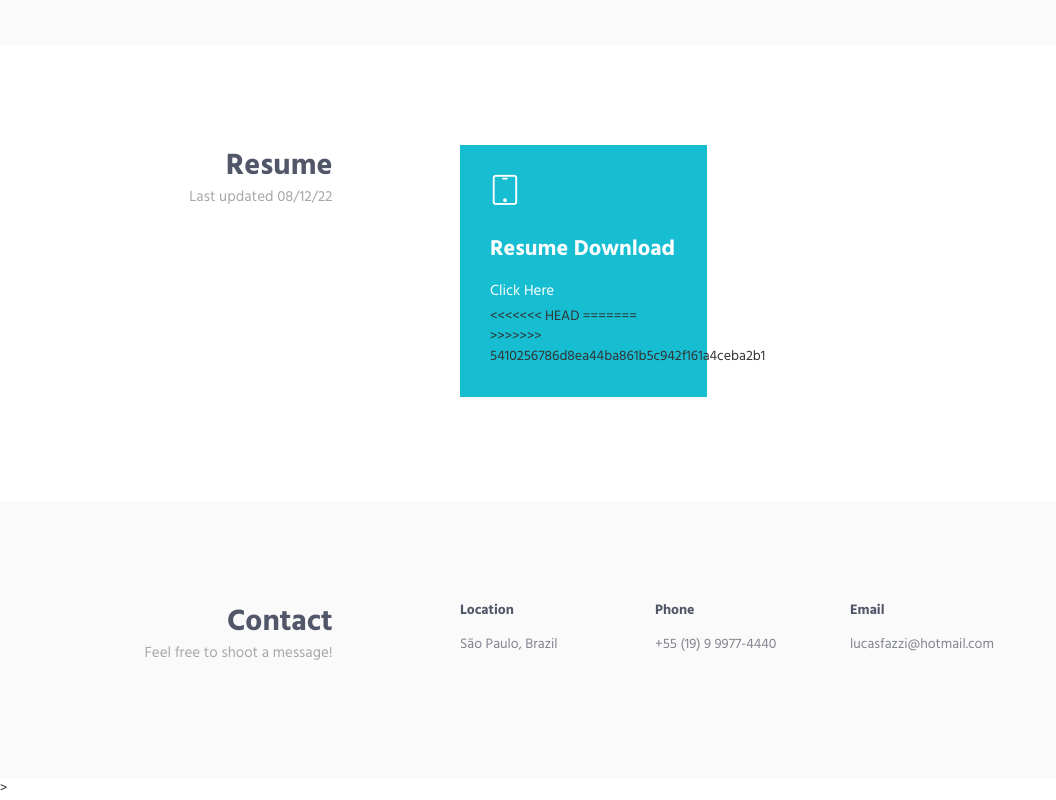
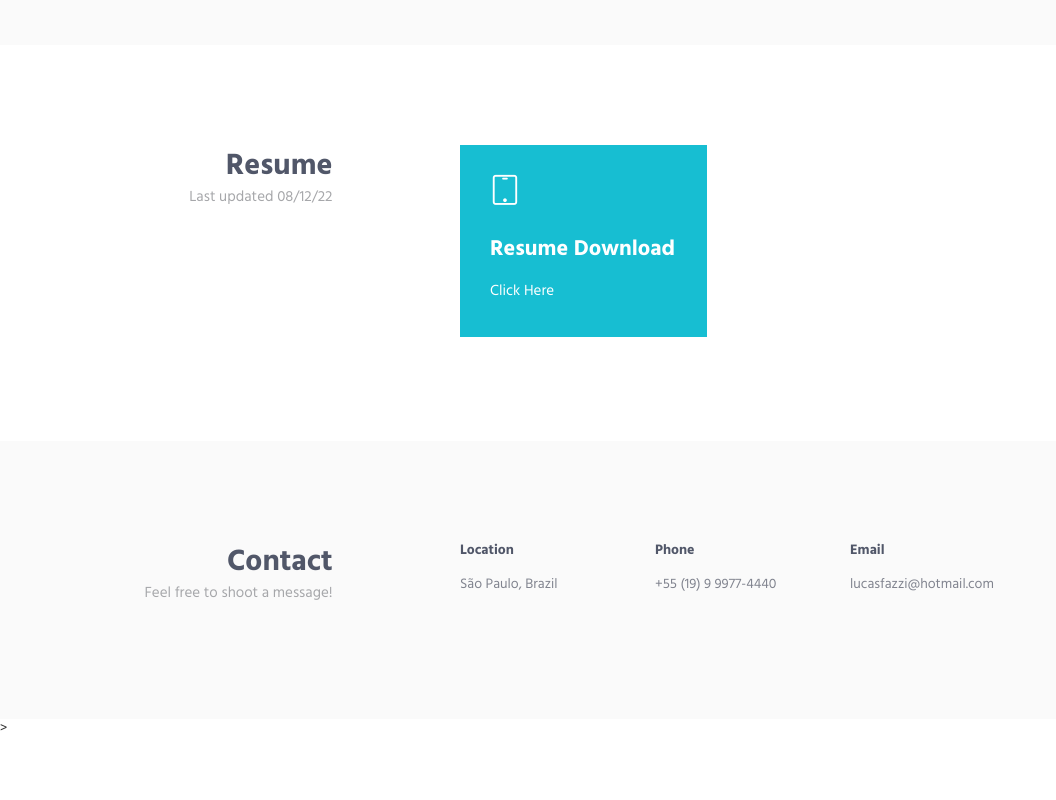
Before and after one commit to lucasfazzib/lucasfazzib.github.io, a plain HTML site: page index.html in a window 1280 px wide. Shown: the part 1545-2345 px from the top of the page, without its empty margins (0-1056 px from the left). After the commit the page ends 2285 px from the top, so only its background shows below. Drawn offline with Linux system fonts and the light colour scheme.

Commit message:
details.

```diff
--- a/index.html
+++ b/index.html
@@ -201,11 +201,7 @@
                                             <h3 class="color-white">Resume Download</h3>
                                             <p class="color-white margin-b-5">Click Here</p>
                                         </div>
-<<<<<<< HEAD
                                     <a href="./dataeng_resume_lucas_fazzi.pdf" target="_blank" class="content-wrapper-link"></a>
-=======
-                                    <a href="Resume_Lucas_Fazzi.pdf" target="_blank" class="content-wrapper-link"></a>
->>>>>>> 5410256786d8ea44ba861b5c942f161a4ceba2b1
                                     </div>
                                 </div>
                                 <div class="col-md-4">
```
